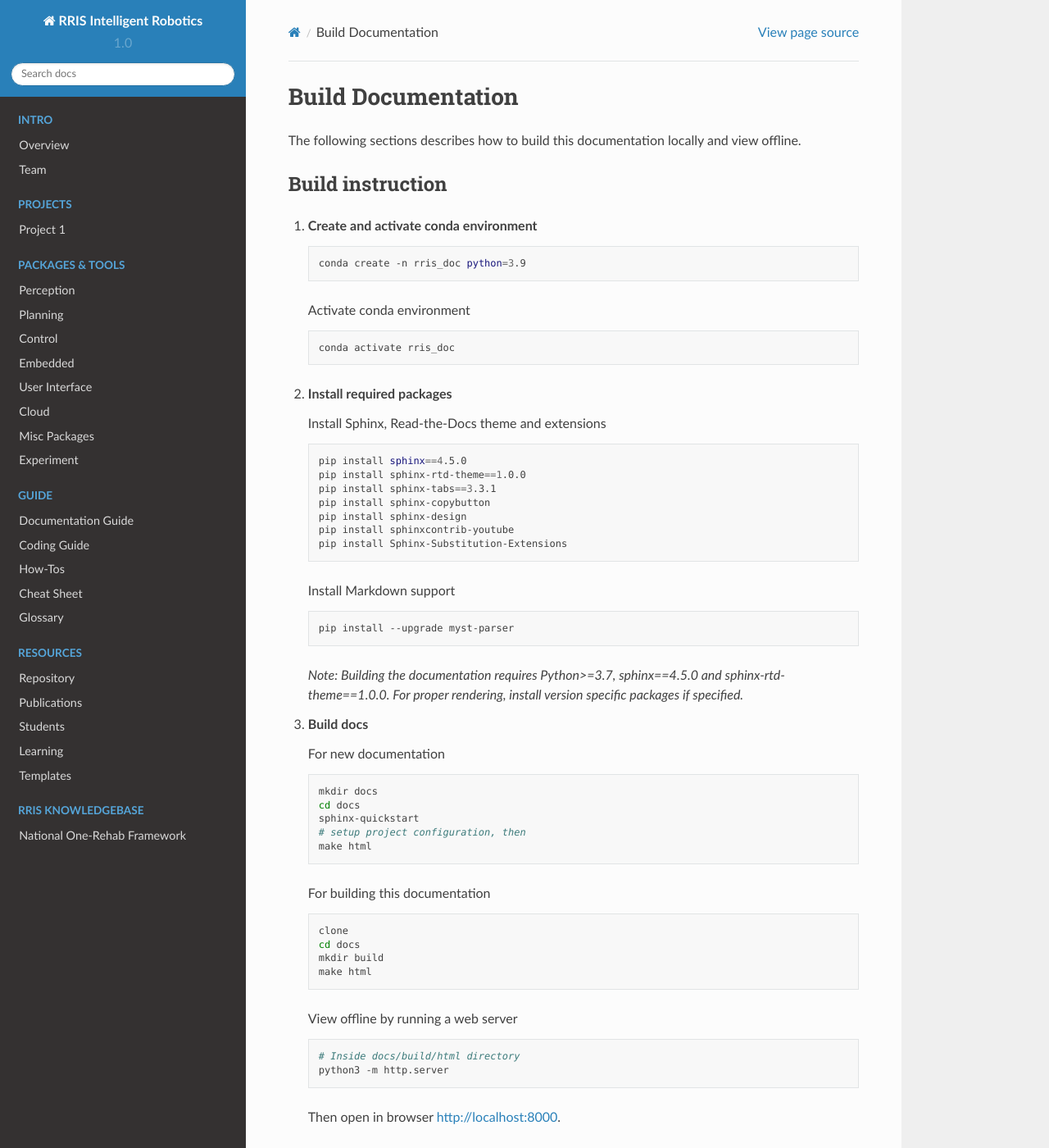
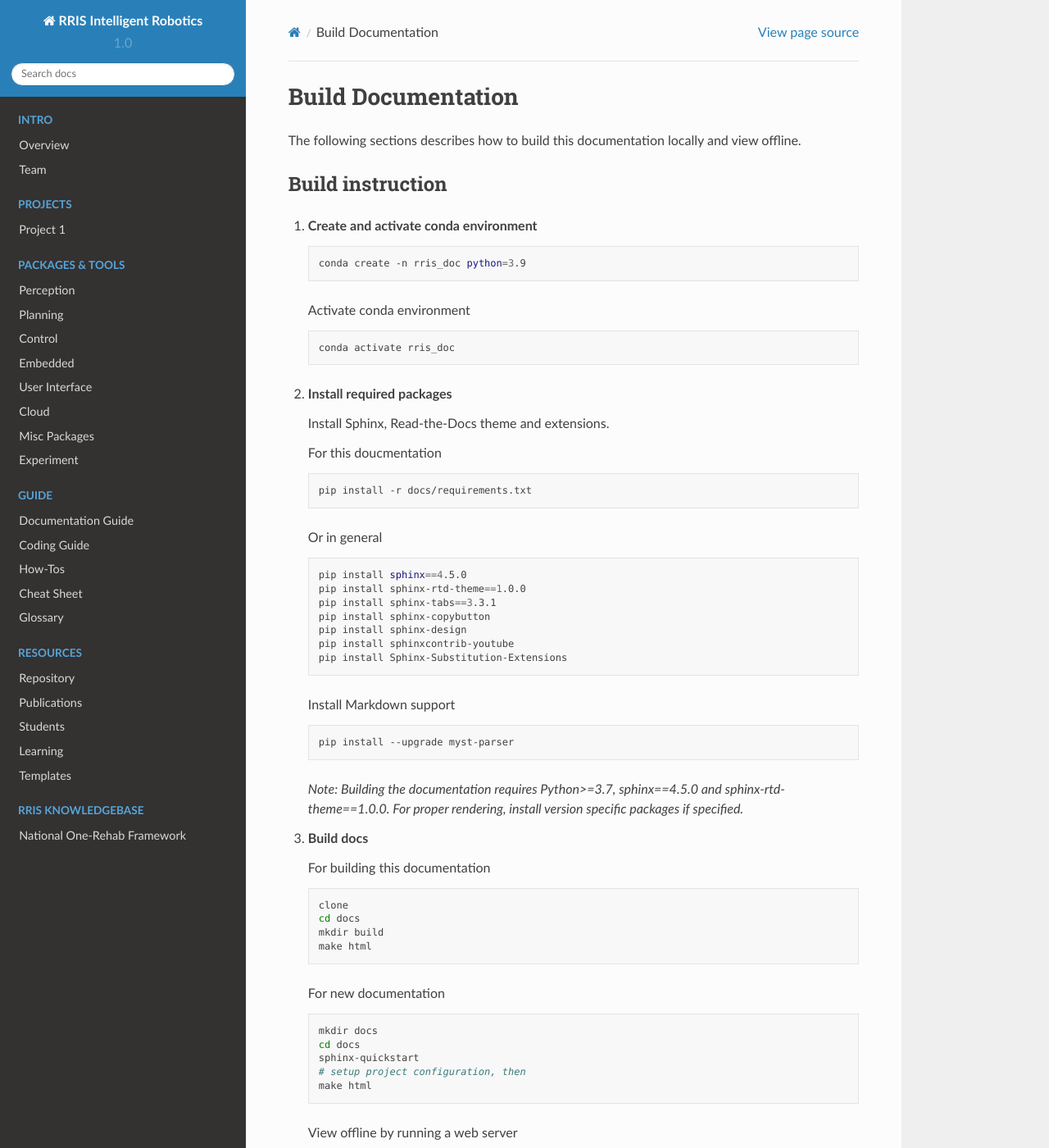
Before and after one commit to tky1026/rris_doc, a Sphinx documentation site: the page built from docs/source/Doc/Guide/Documentation/build.md, in a window 1280 px wide and 1400 px high. Shown: the whole window at 82% size. Built offline with Sphinx 7.4.7 and the Read the Docs theme 2.0.0, drawn with Linux system fonts in a browser that asks for light colours; pages that are not in the unit, such as notebooks, are missing from menus.

Commit message:
update build instrustion

````diff
--- a/docs/source/Doc/Guide/Documentation/build.md
+++ b/docs/source/Doc/Guide/Documentation/build.md
@@ -17,8 +17,15 @@ The following sections describes how to build this documentation locally and vie
 
 2. **Install required packages**
 
+    Install Sphinx, Read-the-Docs theme and extensions.
 
-    Install Sphinx, Read-the-Docs theme and extensions
+    For this doucmentation
+    ```bash
+    pip install -r docs/requirements.txt
+    ```
+
+    Or in general
+
     ```bash
     pip install sphinx==4.5.0
     pip install sphinx-rtd-theme==1.0.0
@@ -38,20 +45,20 @@ The following sections describes how to build this documentation locally and vie
 
 3. **Build docs**
 
+    For building this documentation
+    ```bash
+    clone
+    cd docs
+    mkdir build
+    make html
+    ```
+
     For new documentation
     ```bash
     mkdir docs
     cd docs
     sphinx-quickstart
     # setup project configuration, then
-    make html
-    ```
-
-    For building this documentation
-    ```bash
-    clone
-    cd docs
-    mkdir build
     make html
     ```
 
--- a/docs/source/Doc/_Templates/publication.rst.txt
+++ b/docs/source/Doc/_Templates/publication.rst.txt
@@ -9,7 +9,7 @@
    |author-tag|
 
 :PDF:
-   <link-ondrive-pdf>
+   <link-onedrive-pdf>
 
 :Journal/Conference:
    <submission>
@@ -21,7 +21,7 @@
    <submission-status>
 
 :Data:
-   <link-ondrive>
+   <link-onedrive>
 
 :Documentation:
    |writer-tag|
````
Also changed, not shown: docs/source/Doc/Resources/rsrs_template.rst (+7 -7 lines).
